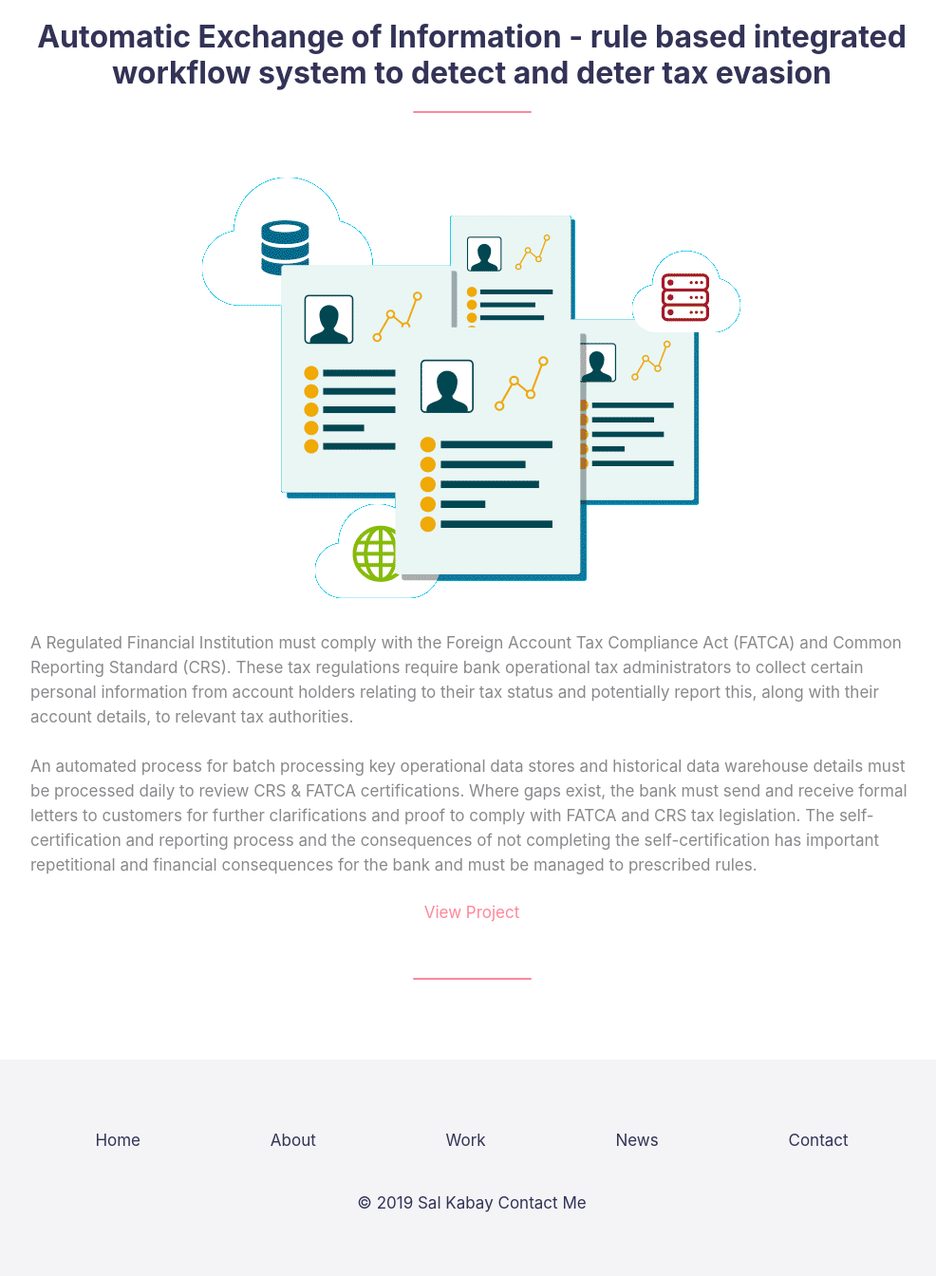
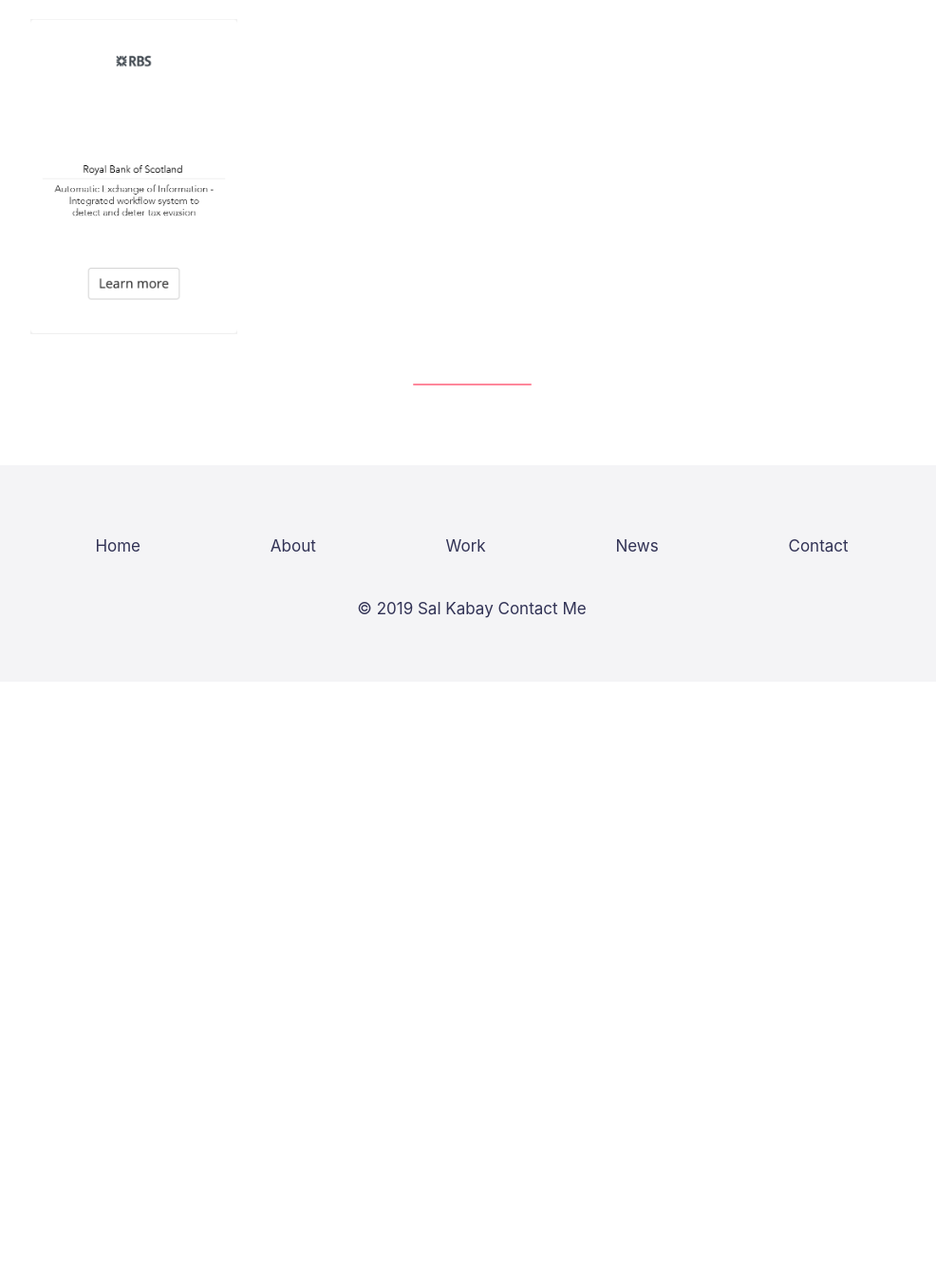
Before and after one commit to salska/salska.github.io, a Jekyll site: the page work/index.html, which Jekyll copies as it is, in a window 1280 px wide. Shown: the part 900-2244 px from the top of the page at 95% size, without its empty margins (143-1129 px from the left). Built offline with Jekyll 4.4.1, drawn with Linux system fonts in a browser that asks for light colours; after the commit the page ends 1618 px from its top, so only the background shows below that.

Commit message:
Case Study Templates

```diff
--- a/rw_common/plugins/stacks/stacks.css
+++ b/rw_common/plugins/stacks/stacks.css
@@ -131,7 +131,9 @@
 
 
 
-
+.s3_column_4 {
+	width: 25%;
+}
 
 
 
--- a/work/files/stacks_page_page0.css
+++ b/work/files/stacks_page_page0.css
@@ -1,41 +1,62 @@
-
-#stacks_in_28_page0 {
-	padding: 20px 0px 0px 0px;
+#stacks_in_30_page0>.s3_row {
+	margin: 0 -10px;
 }
 
-#stacks_in_26_page0 {
-	padding: 0px 0px 20px 0px;
-}
-#stacks_in_22_page0_button {
-	display:block;
-	position: relative;
-	text-align: center;
-}
-
-
-#stacks_in_22_page0 a:link, #stacks_in_22_page0 a:visited {
-	 display:inline-block;
-
-
-	position: relative;
-	text-decoration:none;
-}
-#stacks_in_22_page0 a:hover, #stacks_in_22_page0 a:active {
-	color:#FFFFFF;
+#stacks_in_30_page0>.s3_row>.s3_column {
+	padding: 0 10px;
 }
 
 
 
-#stacks_in_22_page0 a:link, #stacks_in_22_page0 a:visited {
-	background-color:transparent;
-	border:0;
-	padding:2px 10px;
-	border-radius:30px;
-	margin:2px;
+
+
+
+
+
+
+
+
+@media only screen and (max-width: 770px) {
+
+
+
+
+	#stacks_in_30_page0>.s3_row  {
+		margin: -10px -10px;
+	}
+	#stacks_in_30_page0>.s3_row>.s3_column {
+		padding: 10px 10px;
+		width:50%;
+	}
+
+
+
 }
-#stacks_in_22_page0 a:hover {
-	background-color:#0080FF;
+
+
+
+@media only screen and (max-width: 400px) {
+
+
+	#stacks_in_30_page0>.s3_row  {
+		margin: -10px 0;
+	}
+	#stacks_in_30_page0>.s3_row>.s3_column {
+		padding: 10px 0;
+		width:100%;
+	}
+
+
+
+
+
 }
-#stacks_in_22_page0 a:active {
-	background-color:#006CD8;
+
+
+
+
+
+
+#stacks_in_24_page0 {
+	padding: 20px 0px 0px 0px;
 }
--- a/work/index.html
+++ b/work/index.html
@@ -22,11 +22,11 @@
 
 
 	<title>Work | eMetrix Consulting</title>
-	<link rel="stylesheet" type="text/css" media="all" href="../rw_common/themes/Future/consolidated-0.css?rwcache=590672944" />
+	<link rel="stylesheet" type="text/css" media="all" href="../rw_common/themes/Future/consolidated-0.css?rwcache=590687324" />
 
 
-	   		<link rel='stylesheet' type='text/css' media='all' href='../rw_common/plugins/stacks/stacks.css?rwcache=590672944' />
-		<link rel='stylesheet' type='text/css' media='all' href='files/stacks_page_page0.css?rwcache=590672944' />
+	   		<link rel='stylesheet' type='text/css' media='all' href='../rw_common/plugins/stacks/stacks.css?rwcache=590687324' />
+		<link rel='stylesheet' type='text/css' media='all' href='files/stacks_page_page0.css?rwcache=590687324' />
 
 
 
@@ -68,12 +68,17 @@
                 <div class="row">
                     <div class="col-sm-12 main">
 
-<div id='stacks_out_1_page0' class='stacks_top'><div id='stacks_in_1_page0' class=''><div id='stacks_out_28_page0' class='stacks_out'><div id='stacks_in_28_page0' class='stacks_in com_yourhead_stack_header_stack'><h3>Automatic Exchange of Information - rule based integrated workflow system to detect and deter tax evasion</h3></div></div><div id='stacks_out_24_page0' class='stacks_out'><div id='stacks_in_24_page0' class='stacks_in image_stack'>
+<div id='stacks_out_1_page0' class='stacks_top'><div id='stacks_in_1_page0' class=''><div id='stacks_out_30_page0' class='stacks_out'><div id='stacks_in_30_page0' class='stacks_in com_yourhead_stack_four_columns_stack'><div class='s3_row'>
+	<div class='s3_column s3_column_4'><div id='stacks_out_24_page0' class='stacks_out'><div id='stacks_in_24_page0' class='stacks_in image_stack'>
 <div class='centered_image' >
-    <img class='imageStyle' src='files/stacks-image-03c61b5.png' alt='Stacks Image 25' />
+    <a href="../work/page-2/" title="RBS"><img class='imageStyle' src='files/stacks-image-deae6d0.png' alt='Stacks Image 25' /></a>
 </div>
 
-</div></div><div id='stacks_out_26_page0' class='stacks_out'><div id='stacks_in_26_page0' class='stacks_in text_stack'>A Regulated Financial Institution must comply with the Foreign Account Tax Compliance Act (FATCA) and Common Reporting Standard (CRS). These tax regulations require bank operational tax administrators to collect certain personal information from account holders relating to their tax status and potentially report this, along with their account details, to relevant tax authorities.<br /><br />An automated process for batch processing key operational data stores and historical data warehouse details must be processed daily to review CRS & FATCA certifications. Where gaps exist, the bank must send and receive formal letters to customers for further clarifications and proof to comply with FATCA and CRS tax legislation. The self-certification and reporting process and the consequences of not completing the self-certification has important repetitional and financial consequences for the bank and must be managed to prescribed rules.</div></div><div id='stacks_out_22_page0' class='stacks_out'><div id='stacks_in_22_page0' class='stacks_in com_yourhead_stack_button_stack'><div id='stacks_in_22_page0_button'><a href="../work/page-2/" title="RBS">View Project</a></div></div></div></div></div>
+</div></div></div>
+	<div class='s3_column s3_column_4'><div class='slice empty out'><div class='slice empty in'></div></div></div>
+	<div class='s3_column s3_column_4'><div class='slice empty out'><div class='slice empty in'></div></div></div>
+	<div class='s3_column s3_column_4 s3_column_right'><div class='slice empty out'><div class='slice empty in'></div></div></div>
+</div></div></div></div></div>
 
                     </div>
 
@@ -96,7 +101,7 @@
 			</div>
 		</div>
 	</div>
-	<script type="text/javascript" src="../rw_common/themes/Future/js/main.js?rwcache=590672944"></script>
+	<script type="text/javascript" src="../rw_common/themes/Future/js/main.js?rwcache=590687324"></script>
 </body>
 
 </html>
```
Also changed, not shown: work/page-2/index.html (+5 -5 lines), emetrix.rw8/Pages/3-Work/Data/03C61B53-FCFD-4B3F-8ADC-66E85AD2461E.png (deleted), emetrix.rw8/Pages/3-Work/Data/DEAE6D06-F93E-467E-BE44-B8C52EA25323.png (added), work/files/stacks-image-deae6d0.png (added), 5 other files.
